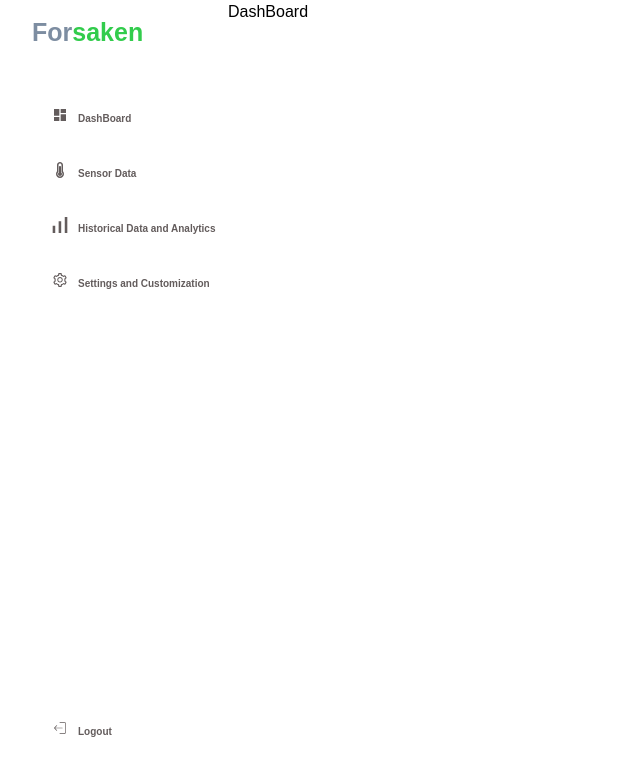
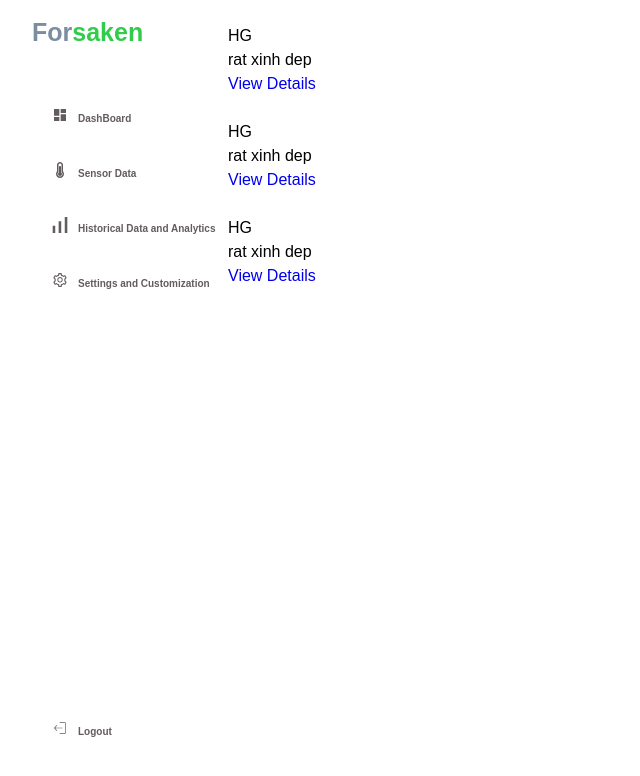
Before and after one commit to danisolation/app, a React (Create React App) app: page / in a window 1280 px wide. Shown: the top 776 px of the page, without its empty margins (0-640 px from the left). Built offline with nearby package versions, Linux system fonts and the light colour scheme.

Commit message:
first commit

```diff
--- a/package.json
+++ b/package.json
@@ -9,10 +9,13 @@
         "@testing-library/jest-dom": "^5.16.5",
         "@testing-library/react": "^13.4.0",
         "@testing-library/user-event": "^13.5.0",
+        "axios": "^1.3.3",
+        "bootstrap": "^5.2.3",
         "classes": "^0.3.0",
         "classnames": "^2.3.2",
         "normalize.css": "^8.0.1",
         "react": "^18.2.0",
+        "react-bootstrap": "^2.7.2",
         "react-dom": "^18.2.0",
         "react-icons": "^4.7.1",
         "react-router-dom": "^6.8.1",
--- a/src/component/pages/Dashboard/index.js
+++ b/src/component/pages/Dashboard/index.js
@@ -1,5 +1,57 @@
-function DashBoard() {
-    return <div>DashBoard</div>;
-}
+import { Link } from 'react-router-dom';
+import { Container, Row, Col, Card, Button } from 'react-bootstrap';
 
-export default DashBoard;
+const Dasboard = () => {
+    //   const [products, setProducts] = useState([]);
+
+    //   useEffect(() => {
+    //     const fetchProducts = async () => {
+    //       const { data } = await axios.get("/api/products");
+    //       setProducts(data);
+    //     };
+    //     fetchProducts();
+    //   }, []);
+    const products = [
+        {
+            _id: 1,
+            image: '',
+            name: 'HG',
+            description: 'rat xinh dep',
+        },
+        {
+            _id: 2,
+            image: '',
+            name: 'HG',
+            description: 'rat xinh dep',
+        },
+        {
+            _id: 3,
+            image: '',
+            name: 'HG',
+            description: 'rat xinh dep',
+        },
+    ];
+
+    return (
+        <Container>
+            <Row>
+                {products.map((product) => (
+                    <Col md={4} key={product._id}>
+                        <Card>
+                            <Card.Img variant="top" src={product.image} />
+                            <Card.Body>
+                                <Card.Title>{product.name}</Card.Title>
+                                <Card.Text>{product.description}</Card.Text>
+                                <Button variant="primary" as={Link} to={`/product/${product._id}`}>
+                                    View Details
+                                </Button>
+                            </Card.Body>
+                        </Card>
+                    </Col>
+                ))}
+            </Row>
+        </Container>
+    );
+};
+
+export default Dasboard;
```
Also changed, not shown: 1 other file (tests, documents, lock files or other folders).
